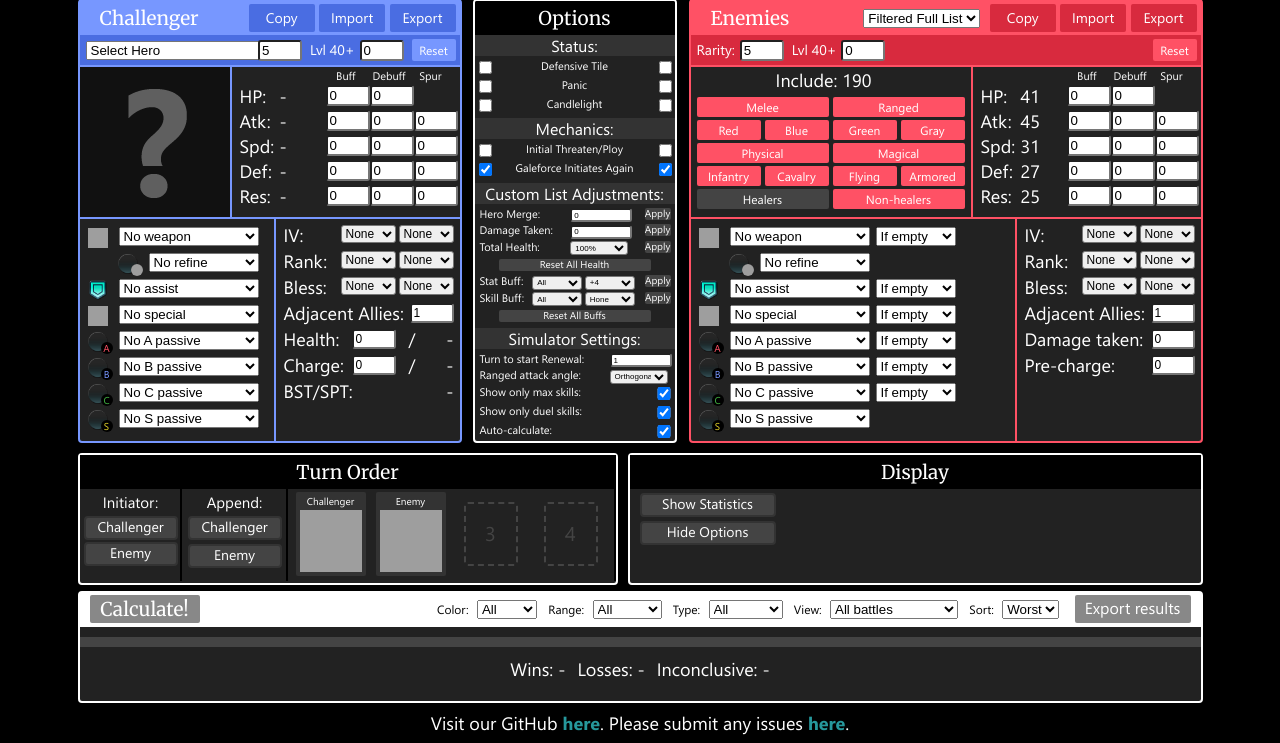
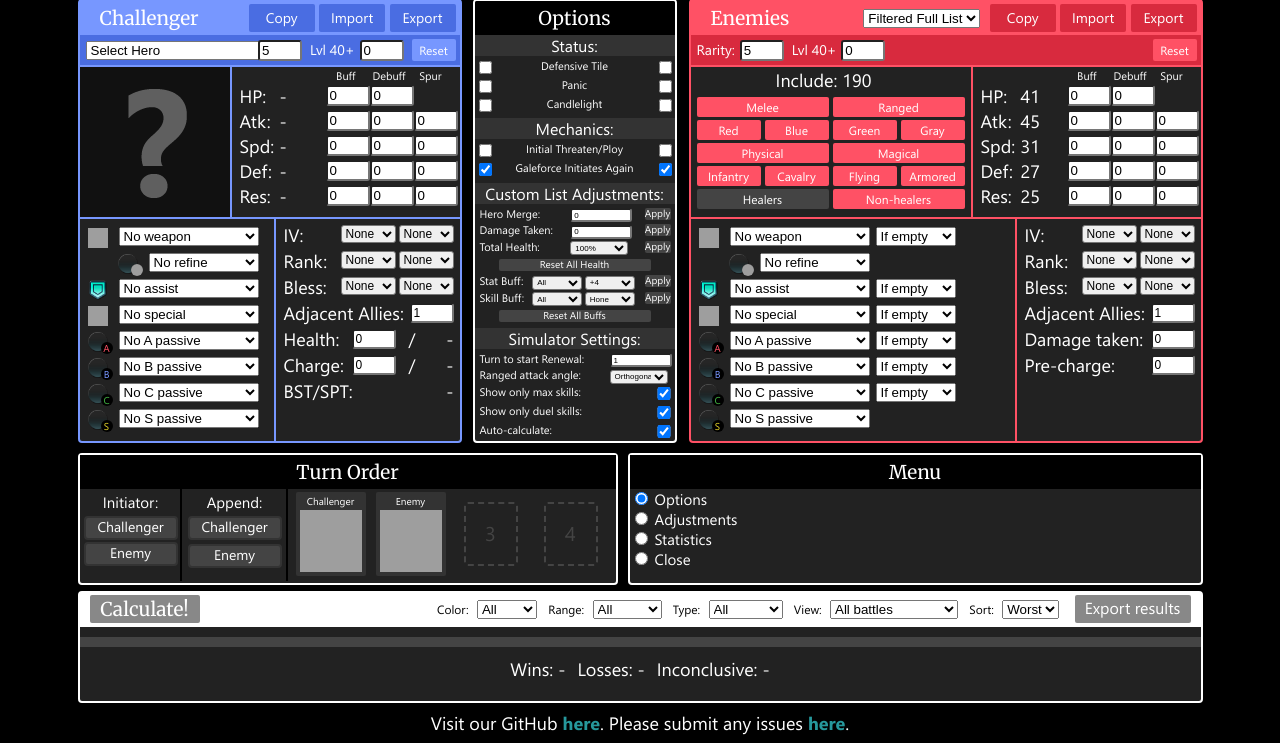
Before and after one commit to Andu2/FEH-Mass-Simulator, a PHP site: page / in a window 1280 px wide. Shown: the part 176-919 px from the top of the page. Run offline with PHP 8.4, Linux system fonts and the light colour scheme; some libraries are stand-ins or nearby versions; grey boxes are pictures that could not be loaded.

Commit message:
Test radio buttons

```diff
--- a/index.html
+++ b/index.html
@@ -626,21 +626,25 @@
 						</div>
 					</div>
 				</div>
-				<div id="turn_order_split">
-				</div>
 			</div>
 			<div class="frame_options">
 				<div id="rules_bar_top">
-					Display
+					Menu
 				</div>
-
+				<form class="menu_options">
+				  <input type="radio" name="menu" value="options" checked> Options<br>
+				  <input type="radio" name="menu" value="adjustments"> Adjustments<br>
+				  <input type="radio" name="menu" value="statistics"> Statistics<br>
+				  <input type="radio" name="menu" value="close"> Close
+				</form>
+				<!--
 				<div id="display_left">
 					<div class="button button_options" id="toggle_stat">Show Statistics</div>
 				</div>
 				<div id="display_left">
 					<div class="button button_options" id="toggle_options">Hide Options</div>
 				</div>
-
+				-->
 			</div>
 		</div>
 		<div id="frame_results">
--- a/style.css
+++ b/style.css
@@ -968,6 +968,10 @@ svg > g > g:last-child { pointer-events: none }
 	height:128px;
 }
 
+.menu_options{
+	font-size:15px;
+}
+
 #rules_bar_top{
 	text-align:center;
 	height:34px;
@@ -1090,6 +1094,7 @@ svg > g > g:last-child { pointer-events: none }
 	left:208px;
 	right:0;
 	border-left:2px solid #000000;
+	width:320px;
 }
 
 #turn_first{
```
Also changed, not shown: code.js.
